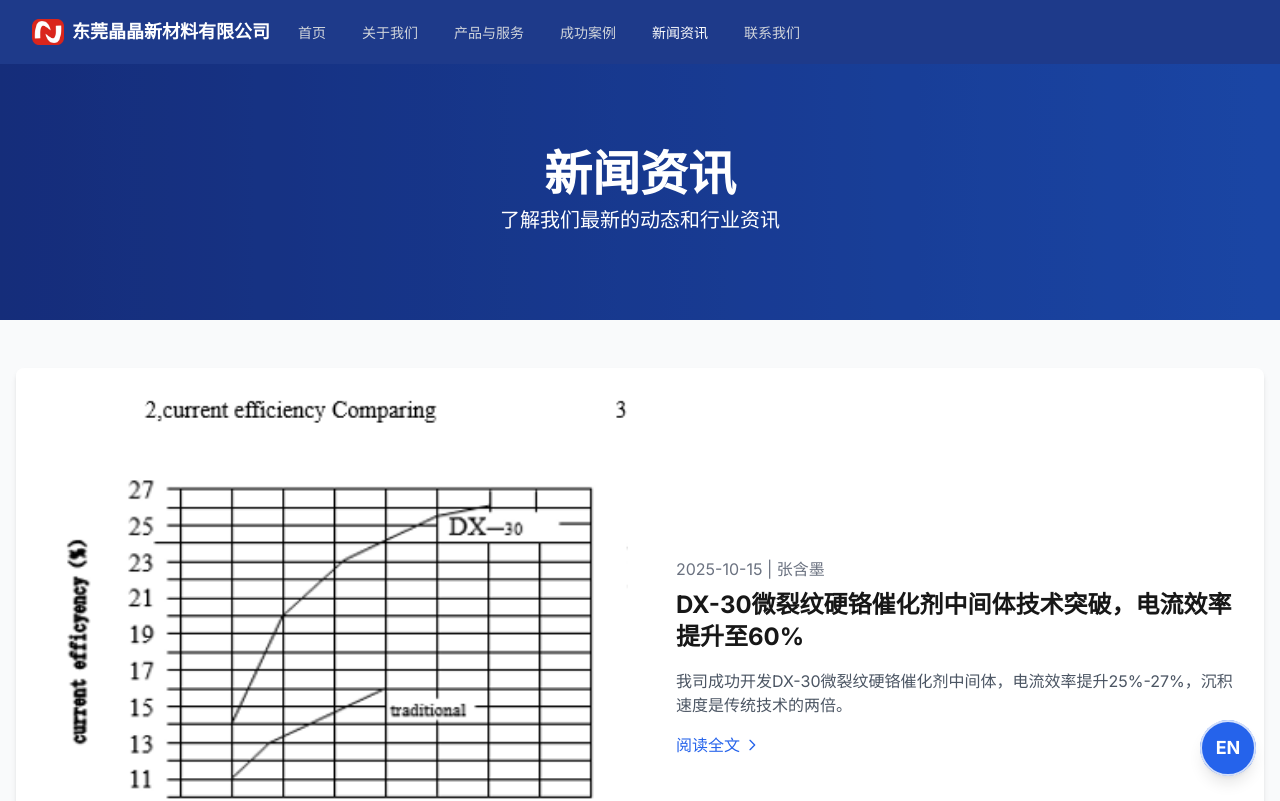
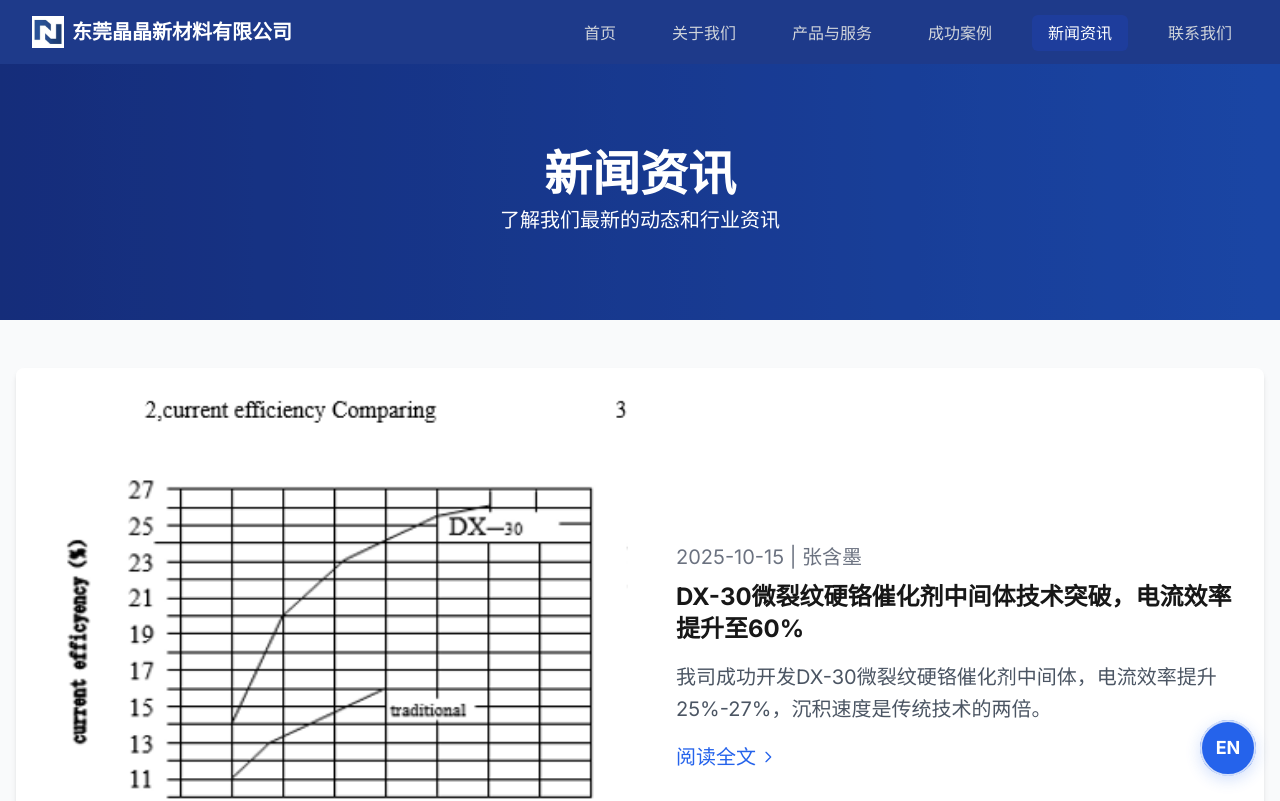
Before and after one commit to HanmoZhang0909/jingjing, a Next.js app in the folder nextjs-app/: page /news in a window 1280 px wide. Shown: the top 801 px of the page. Built offline with nearby package versions, Linux system fonts and the light colour scheme.

Commit message:
Add jingjing_logo_blue.jpg and update Navbar for improved branding. Enhance global styles with larger font sizes and line heights. Update page content for localization and visual consistency, including SVG animations and button styles.

```diff
--- a/nextjs-app/src/app/contact/page.tsx
+++ b/nextjs-app/src/app/contact/page.tsx
@@ -50,17 +50,6 @@ export default function ContactPage() {
                 </div>
               </div>
 
-              <div className="flex items-start">
-                <div className="bg-blue-100 p-3 rounded-full mr-4">
-                  <svg xmlns="http://www.w3.org/2000/svg" className="h-6 w-6 text-blue-600" fill="none" viewBox="0 0 24 24" stroke="currentColor">
-                    <path strokeLinecap="round" strokeLinejoin="round" strokeWidth={2} d="M3 5a2 2 0 012-2h3.28a1 1 0 01.948.684l1.498 4.493a1 1 0 01-.502 1.21l-2.257 1.13a11.042 11.042 0 005.516 5.516l1.13-2.257a1 1 0 011.21-.502l4.493 1.498a1 1 0 01.684.949V19a2 2 0 01-2 2h-1C9.716 21 3 14.284 3 6V5z" />
-                  </svg>
-                </div>
-                <div>
-                  <h3 className="text-lg font-medium text-gray-800 mb-1">{t('contact.phone.title')}</h3>
-                  <p className="text-gray-600">{t('contact.phone.sales')}</p>
-                </div>
-              </div>
 
               <div className="flex items-start">
                 <div className="bg-blue-100 p-3 rounded-full mr-4">
--- a/nextjs-app/src/app/globals.css
+++ b/nextjs-app/src/app/globals.css
@@ -27,6 +27,8 @@ body {
   background: var(--background);
   color: var(--foreground);
   font-family: var(--font-noto-sans-sc), sans-serif;
+  font-size: 1.25rem; /* 20px - 比之前18px再大一号 */
+  line-height: 1.6;
 }
 
 @layer utilities {
@@ -35,15 +37,15 @@ body {
   }
 
   .heading-1 {
-    @apply text-4xl font-bold mb-4;
+    @apply text-5xl font-bold mb-4; /* 从4xl升级到5xl */
   }
 
   .heading-2 {
-    @apply text-3xl font-bold mb-3;
+    @apply text-4xl font-bold mb-3; /* 从3xl升级到4xl */
   }
 
   .heading-3 {
-    @apply text-2xl font-bold mb-2;
+    @apply text-3xl font-bold mb-2; /* 从2xl升级到3xl */
   }
 
   .btn-primary {
--- a/nextjs-app/src/app/page.tsx
+++ b/nextjs-app/src/app/page.tsx
@@ -152,17 +152,29 @@ export default function Home() {
           }}
         >
           <div className="flex flex-col items-center text-white">
-            <span className="text-sm mb-2">向下滚动</span>
+            <span className="text-sm mb-2">{t('home.scrollDown')}</span>
             <motion.div
-              animate={{ y: [0, 10, 0] }}
+              animate={{ y: [0, 8, 0] }}
               transition={{ duration: 2, repeat: Infinity }}
-              className="w-6 h-10 border-2 border-white rounded-full flex justify-center"
+              className="flex justify-center"
             >
-              <motion.div
-                animate={{ y: [0, 12, 0] }}
-                transition={{ duration: 2, repeat: Infinity }}
-                className="w-1 h-3 bg-white rounded-full mt-2"
-              />
+              <svg
+                width="24"
+                height="24"
+                viewBox="0 0 24 24"
+                fill="none"
+                className="text-white"
+              >
+                <motion.path
+                  d="M7 10L12 15L17 10"
+                  stroke="currentColor"
+                  strokeWidth="2"
+                  strokeLinecap="round"
+                  strokeLinejoin="round"
+                  animate={{ y: [0, 4, 0] }}
+                  transition={{ duration: 2, repeat: Infinity }}
+                />
+              </svg>
             </motion.div>
           </div>
         </motion.div>
--- a/nextjs-app/src/components/FloatingLanguageSwitcher.tsx
+++ b/nextjs-app/src/components/FloatingLanguageSwitcher.tsx
@@ -58,8 +58,9 @@ export default function FloatingLanguageSwitcher() {
           whileHover={{ scale: 1.1 }}
           whileTap={{ scale: 0.9 }}
           animate={{
-            rotate: isExpanded ? 180 : 0,
-            backgroundColor: isExpanded ? "#1d4ed8" : "#2563eb"
+            scale: isExpanded ? 1.05 : 1,
+            backgroundColor: isExpanded ? "#1d4ed8" : "#2563eb",
+            boxShadow: isExpanded ? "0 8px 25px rgba(37, 99, 235, 0.4)" : "0 4px 15px rgba(37, 99, 235, 0.2)"
           }}
           transition={{ duration: 0.3 }}
         >
--- a/nextjs-app/src/components/Navbar.tsx
+++ b/nextjs-app/src/components/Navbar.tsx
@@ -32,20 +32,48 @@ export default function Navbar() {
     return (
       <nav className="bg-blue-900 text-white">
         <div className="max-w-7xl mx-auto px-4 sm:px-6 lg:px-8">
-          <div className="flex items-center justify-between h-16">
-            <div className="flex items-center">
-                <div className="flex-shrink-0">
+          <div className="flex items-center h-16">
+            {/* 左侧区域 - Logo居中 */}
+            <div className="flex-1 flex justify-center lg:justify-start">
               <div className="flex items-center">
                 <Image
-                      src="/独立站图片素材/Red_and_white_logo_with_stylized_letter_N_200x157.png"
+                  src="/独立站图片素材/jingjing_logo_blue.jpg"
                   alt="晶晶表面技术Logo"
                   width={32}
                   height={32}
                   className="w-8 h-8 mr-2"
                 />
-                    <span className="text-lg font-bold">东莞晶晶新材料有限公司</span>
+                <span className="text-xl font-bold">东莞晶晶新材料有限公司</span>
               </div>
             </div>
+
+            {/* 中间区域 - 导航菜单 */}
+            <div className="hidden lg:flex flex-1 justify-center lg:ml-8">
+              <div className="flex items-center space-x-6">
+                {navItems.map((item, index) => (
+                  <Link
+                    key={item.path}
+                    href={item.path}
+                    className={`px-4 py-2 text-base font-medium transition-colors duration-300 rounded-md whitespace-nowrap ${
+                      pathname === item.path
+                        ? 'text-white font-bold bg-blue-800/50'
+                        : 'text-gray-300 hover:text-white hover:bg-blue-800/30'
+                    }`}
+                  >
+                    {t(item.nameKey)}
+                  </Link>
+                ))}
+              </div>
+            </div>
+
+            {/* 右侧区域 - 移动端菜单按钮 */}
+            <div className="flex-1 flex justify-end lg:hidden">
+              <button className="inline-flex items-center justify-center p-2 rounded-md text-gray-400">
+                <span className="sr-only">打开主菜单</span>
+                <svg className="block h-6 w-6" fill="none" viewBox="0 0 24 24" stroke="currentColor">
+                  <path strokeLinecap="round" strokeLinejoin="round" strokeWidth={2} d="M4 6h16M4 12h16M4 18h16" />
+                </svg>
+              </button>
             </div>
           </div>
         </div>
@@ -61,9 +89,9 @@ export default function Navbar() {
       transition={{ duration: 0.6, ease: "easeOut" }}
     >
       <div className="max-w-7xl mx-auto px-4 sm:px-6 lg:px-8">
-        <div className="flex items-center justify-between h-16">
-          <div className="flex items-center flex-1 min-w-0">
-              <div className="flex-shrink-0">
+        <div className="flex items-center h-16">
+          {/* 左侧区域 - Logo居中 */}
+          <div className="flex-1 flex justify-center lg:justify-start">
             <motion.div
               whileHover={{ scale: 1.05 }}
               whileTap={{ scale: 0.95 }}
@@ -71,23 +99,28 @@ export default function Navbar() {
               <Link href="/" className="flex items-center">
                 <motion.div
                   className="w-8 h-8 mr-2 flex-shrink-0 relative"
-                      whileHover={{ rotate: 360 }}
-                      transition={{ duration: 0.6 }}
+                  whileHover={{
+                    scale: 1.1,
+                    boxShadow: "0 4px 12px rgba(59, 130, 246, 0.3)"
+                  }}
+                  transition={{ duration: 0.3, ease: "easeOut" }}
                 >
                   <Image
-                        src="/独立站图片素材/Red_and_white_logo_with_stylized_letter_N_200x157.png"
+                    src="/独立站图片素材/jingjing_logo_blue.jpg"
                     alt="晶晶表面技术Logo"
                     width={200}
                     height={157}
                     className="w-full h-full object-contain"
                   />
                 </motion.div>
-                    <span className={`font-bold whitespace-nowrap ${language === 'en' ? 'text-sm lg:text-base' : 'text-lg'}`}>{t('site.name')}</span>
+                <span className={`font-bold whitespace-nowrap ${language === 'en' ? 'text-base lg:text-lg' : 'text-xl'}`}>{t('site.name')}</span>
               </Link>
             </motion.div>
           </div>
-            <div className="hidden lg:block ml-4">
-              <div className="flex items-baseline space-x-3">
+
+          {/* 中间区域 - 导航菜单 */}
+          <div className="hidden lg:flex flex-1 justify-center lg:ml-8">
+            <div className="flex items-center space-x-6">
               {navItems.map((item, index) => (
                 <motion.div
                   key={item.path}
@@ -97,10 +130,10 @@ export default function Navbar() {
                 >
                   <Link
                     href={item.path}
-                      className={`px-3 py-2 text-sm font-medium transition-colors duration-300 ${
+                    className={`px-4 py-2 text-base font-medium transition-colors duration-300 rounded-md whitespace-nowrap ${
                       pathname === item.path
-                          ? 'text-white font-bold'
-                          : 'text-gray-300 hover:text-white'
+                        ? 'text-white font-bold bg-blue-800/50'
+                        : 'text-gray-300 hover:text-white hover:bg-blue-800/30'
                     }`}
                   >
                     {t(item.nameKey)}
@@ -109,8 +142,9 @@ export default function Navbar() {
               ))}
             </div>
           </div>
-          </div>
-          <div className="-mr-2 flex lg:hidden">
+
+          {/* 右侧区域 - 移动端菜单按钮 */}
+          <div className="flex-1 flex justify-end lg:hidden">
             <motion.button
               onClick={() => setIsMenuOpen(!isMenuOpen)}
               className="inline-flex items-center justify-center p-2 rounded-md text-gray-400 hover:text-white hover:bg-blue-800 focus:outline-none"
@@ -177,7 +211,7 @@ export default function Navbar() {
                 >
                   <Link
                     href={item.path}
-                    className={`block px-3 py-2 rounded-md text-base font-medium transition-colors duration-300 ${
+                    className={`block px-3 py-2 rounded-md text-lg font-medium transition-colors duration-300 ${
                       pathname === item.path
                         ? 'bg-blue-800 text-white'
                         : 'text-gray-300 hover:bg-blue-800 hover:text-white'
--- a/nextjs-app/src/contexts/LanguageContext.tsx
+++ b/nextjs-app/src/contexts/LanguageContext.tsx
@@ -385,6 +385,10 @@ const translations: Record<string, Record<Language, string>> = {
     zh: '查看更多',
     en: 'View More',
   },
+  'home.scrollDown': {
+    zh: '向下滚动',
+    en: 'Scroll Down',
+  },
   'home.latestNews': {
     zh: '最新资讯',
     en: 'Latest News',
--- a/nextjs-app/src/data/newsData.ts
+++ b/nextjs-app/src/data/newsData.ts
@@ -142,7 +142,7 @@ export const newsArticles: NewsArticle[] = [
 
       <p>The company plans to promote this process to all production lines within the next year, expecting to reduce heavy metal emissions by 50 tons annually and save 300,000 cubic meters of water, making important contributions to environmental protection.</p>
     `,
-    image: '/独立站图片素材/Red_and_white_logo_with_stylized_letter_N_200x157.png',
+    image: '/独立站图片素材/jingjing_logo_blue.jpg',
     date: '2025-04-10',
     authorZh: '张含墨',
     authorEn: 'Hanmo Zhang',
```
Also changed, not shown: nextjs-app/public/独立站图片素材/jingjing_logo_blue.jpg (added). Lines whose indentation alone changed are shown as unchanged.
